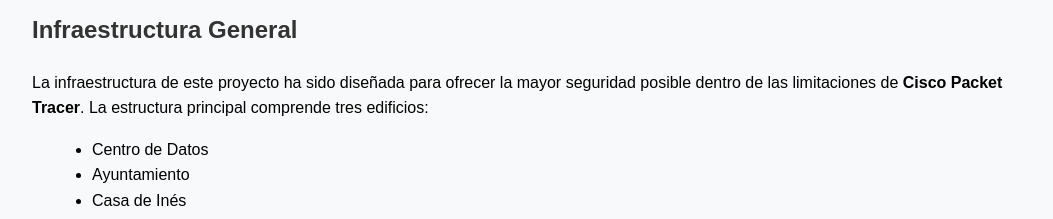
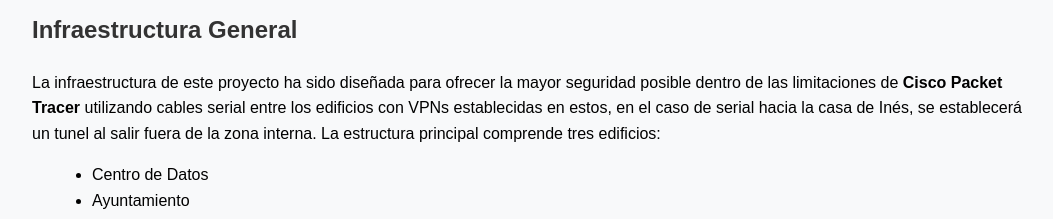
Before and after one commit to fferrlop/Infraestructura_Ciudad, a plain HTML site: page index.html in a window 1280 px wide. Shown: the part 564-783 px from the top of the page, without its empty margins (108-1161 px from the left). Drawn offline with Linux system fonts and the light colour scheme.

Commit message:
Update index.html

```diff
--- a/index.html
+++ b/index.html
@@ -56,7 +56,7 @@
 
 <h2>Infraestructura General</h2>
 
-<p>La infraestructura de este proyecto ha sido diseñada para ofrecer la mayor seguridad posible dentro de las limitaciones de <strong>Cisco Packet Tracer</strong>.
+<p>La infraestructura de este proyecto ha sido diseñada para ofrecer la mayor seguridad posible dentro de las limitaciones de <strong>Cisco Packet Tracer</strong> utilizando cables serial entre los edificios con VPNs establecidas en estos, en el caso de serial hacia la casa de Inés, se establecerá un tunel al salir fuera de la zona interna.
 La estructura principal comprende tres edificios:</p>
 
 <ul>
```
